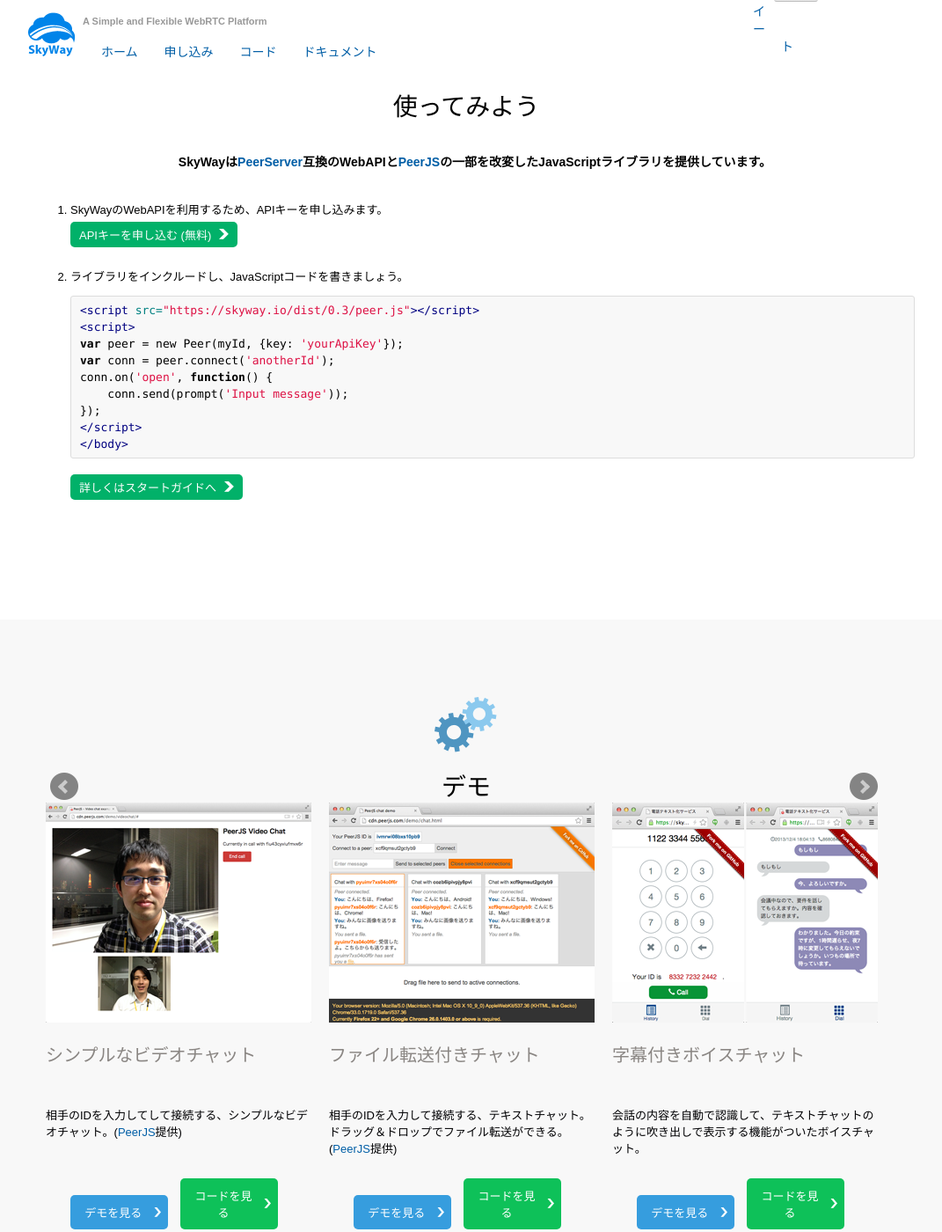
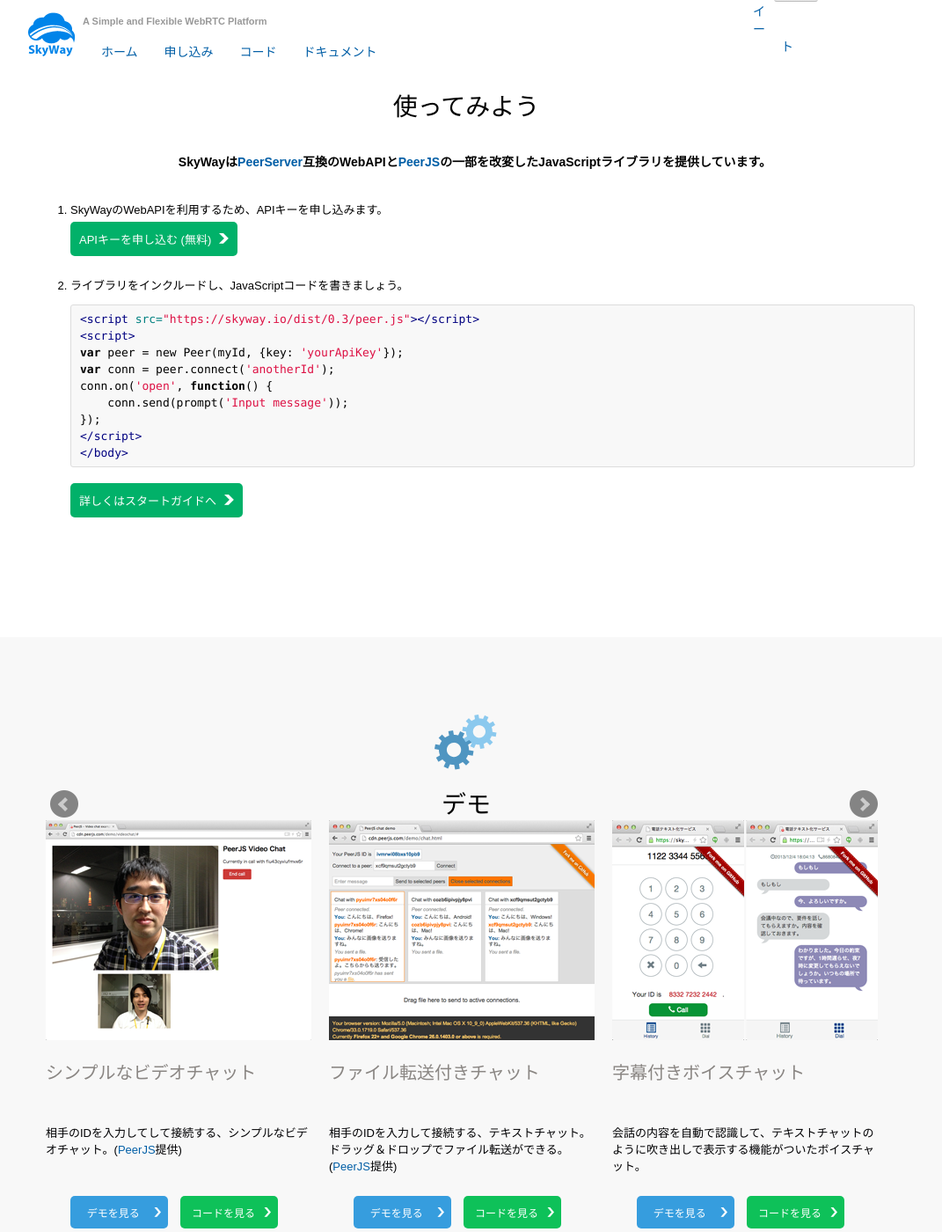
Before and after one commit to nttcom/skyway-old, a Jekyll site: the page built from index.html, in a window 1280 px wide and 1400 px high, scrolled down 916 px. Shown: the whole window at 88% size, without its empty margins (110-1181 px from the left). Built offline with Jekyll 4.4.1, drawn with Linux system fonts in a browser that asks for light colours; comment, search, counter and statistics services are not loaded.

Commit message:
デグレを修正

```diff
--- a/css/style.css
+++ b/css/style.css
@@ -453,7 +453,7 @@
     color: #fff;
     border-radius: 5px;
     /*box-shadow:0 4px 0  #008951;*/
-    padding: 5px 30px 5px 10px;
+    padding: 10px 30px 10px 10px;
     text-align: center;
     margin: 5px 5px 20px 0;
 	display:inline-block;
@@ -470,7 +470,7 @@
 
 }
 
-.btnS ,.btnS2 {
+.btnS,.btnS2 {
     list-style-type: none;
     margin: 0 auto;
     text-align: center;
@@ -503,7 +503,7 @@
 	display:block;
     border-radius: 5px;
     padding: 10px 23px 10px 10px;
-    font-size: 13px;
+    font-size: 12px;
     margin-right: 10px;
 	margin-bottom:8px;
 	overflow:hidden;
@@ -541,7 +541,7 @@
 	display:block;
     border-radius: 5px;
     padding: 10px 23px 10px 10px;
-    font-size: 13px;
+    font-size: 12px;
     margin-right: 10px;
 	margin-bottom:8px;
 	overflow:hidden;
@@ -593,7 +593,7 @@
 
 
 
-a..btnG2 {
+a.btnG2 {
     background: url(../images/btnS.png) right 8px center no-repeat #369dde;
     color: #fff;
     border-radius: 5px;
@@ -697,7 +697,6 @@
 	margin-bottom:10px;
 
 }
-
 .form input:valid, .form input :in-range {
     background-color: #b0e2ff;
 }
@@ -707,18 +706,9 @@
 }
 
 .form input[type="submit"] {
+    background: url(../images/btnM.png) right 10px center no-repeat #01b169;
+}
 
-    background: url(../images/btnM.png) right 10px center no-repeat #01b169;
-    overflow: hidden;
-    margin: 0 auto;
-    color: #fff;
-    border-radius: 5px;
-    /*box-shadow:0 4px 0  #008951;*/
-    padding: 5px 30px 5px 10px;
-    text-align: center;
-    margin-right: 5px;
-
-}
 
 .form input[type="submit"]:hover {
     background: url(../images/btnM.png) right 10px center no-repeat #01bc6f;
```
